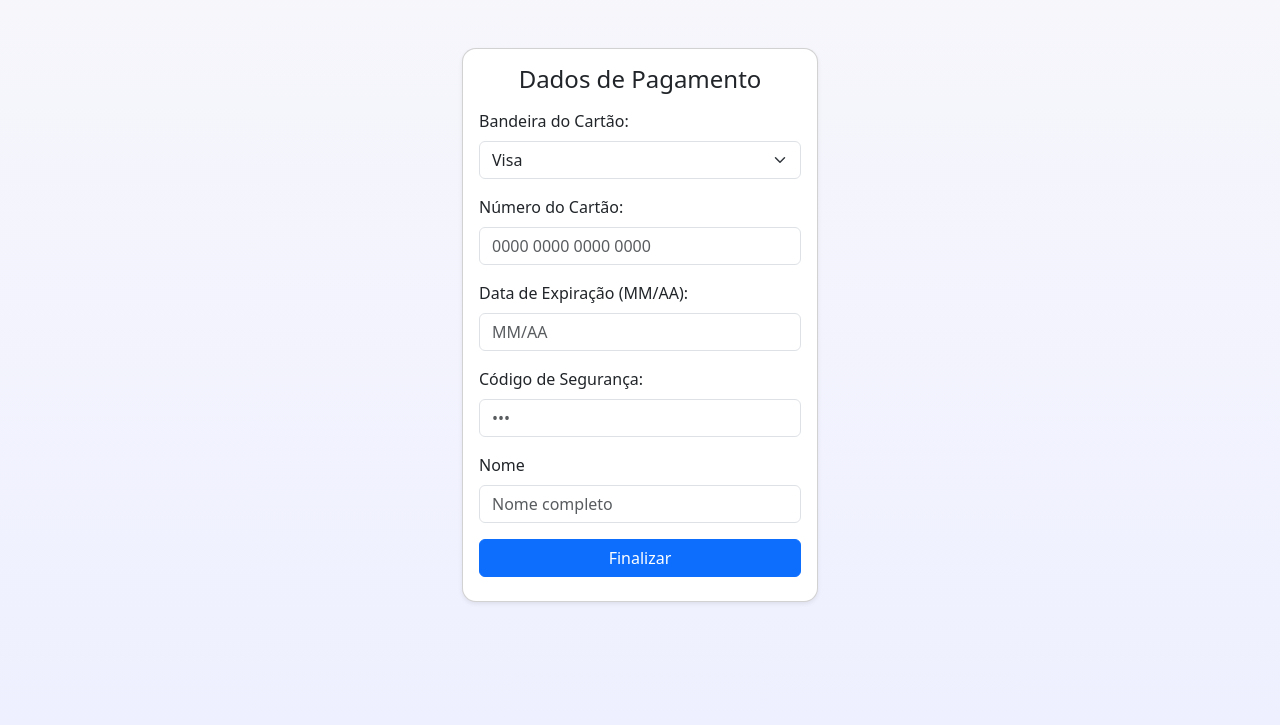
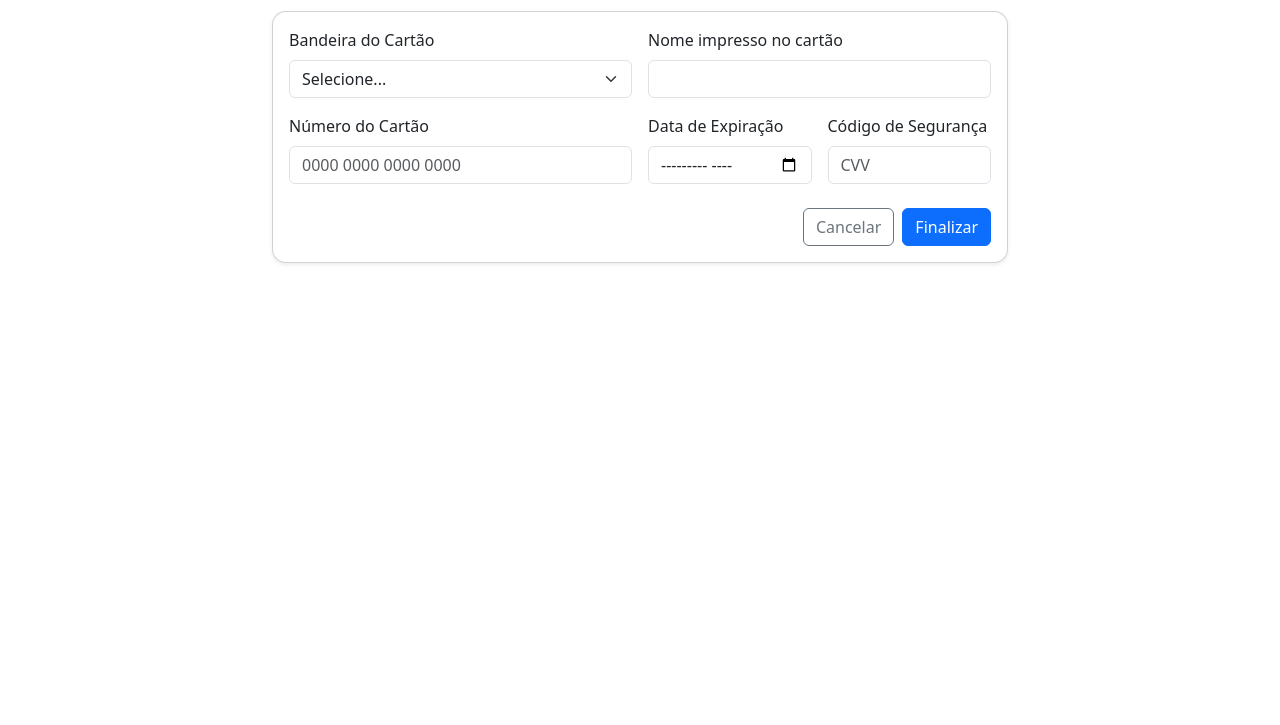
Before and after one commit to DeMesquita/atv01-ecommerce, a plain HTML site: page pagamento.html in a window 1280 px wide. Shown: the part 75-800 px from the top of the page. Drawn offline with nearby package versions, Linux system fonts and the light colour scheme.

Commit message:
Update pagamento.html

```diff
--- a/pagamento.html
+++ b/pagamento.html
@@ -1,56 +1,56 @@
 <!DOCTYPE html>
 <html lang="pt-BR">
-
 <head>
-
   <meta charset="UTF-8" />
   <meta name="viewport" content="width=device-width, initial-scale=1" />
-    <title>Pagamento - E-commerce</title>
+  <title>Pagamento</title>
   <link rel="stylesheet" href="https://cdn.jsdelivr.net/npm/bootstrap@5.3.3/dist/css/bootstrap.min.css">
   <link rel="stylesheet" href="./css/styles.css" />
 </head>
+<body id="tela-pagamento" class="py-4">
+  <main class="container">
+    <header class="d-flex flex-wrap align-items-center justify-content-between mb-4">
+      <h1 class="h4 m-0">Pagamento</h1>
+      <a href="produtos.html" class="btn btn-link">Voltar aos Produtos</a>
+    </header>
 
-<body id="tela-login" class="min-vh-100 d-flex align-items-center">
-    <main class="container">
     <div class="row justify-content-center">
-            <div class="col-12 col-sm-8 col-md-6 col-lg-4">
+      <div class="col-12 col-lg-8">
         <div class="card shadow-sm">
           <div class="card-body">
-                        <h1 class="h4 text-center mb-3">Dados de Pagamento</h1>
-                        <form id="form-login" class="needs-validation" novalidate>
-                            <div class="mb-3">
-                                <label for="bandeira" class="form-label">Bandeira do Cartão:</label>
-                                <select id="bandeira" name="bandeira" class="form-select"
-                                    placeholder="Bandeira do cartão" required>
-                                    <option value="Visa">Visa</option>
-                                    <option value="Mastercard">Mastercard</option>
-                                    <option value="American Express">American Express</option>
+            <form id="form-pagamento">
+              <div class="row g-3">
+                <div class="col-md-6">
+                  <label class="form-label" for="bandeira">Bandeira do Cartão</label>
+                  <select id="bandeira" class="form-select" required>
+                    <option value="" selected disabled>Selecione...</option>
+                    <option>Visa</option><option>Mastercard</option><option>American Express</option>
                   </select>
-
+                </div>
+                <div class="col-md-6">
+                  <label class="form-label" for="nome">Nome impresso no cartão</label>
+                  <input id="nome" class="form-control" type="text" required>
+                </div>
+                <div class="col-md-6">
+                  <label class="form-label" for="numero">Número do Cartão</label>
+                  <input id="numero" class="form-control" type="text" placeholder="0000 0000 0000 0000" required>
+                </div>
+                <div class="col-md-3">
+                  <label class="form-label" for="expiracao">Data de Expiração</label>
+                  <input id="expiracao" class="form-control" type="month" required>
+                </div>
+                <div class="col-md-3">
+                  <label class="form-label" for="cvv">Código de Segurança</label>
+                  <input id="cvv" class="form-control" type="password" placeholder="CVV" required>
+                </div>
               </div>
 
-                            <div class="mb-3">
-                                <label for="numero" class="form-label">Número do Cartão:</label>
-                                <input type="text" id="numero" name="numero" maxlength="19" pattern="\d{13,19}" class="form-control"
-                                    placeholder="0000 0000 0000 0000" required>
+              <div class="d-flex gap-2 justify-content-end mt-4">
+                <a href="produtos.html" class="btn btn-outline-secondary">Cancelar</a>
+                <button type="button" class="btn btn-primary" onclick="location.href='confirmacao.html'">
+                  Finalizar
+                </button>
               </div>
-                            <div class="mb-3">
-                                <label for="validade" class="form-label">Data de Expiração (MM/AA):</label>
-                                <input type="text" id="validade" name="validade" placeholder="MM/AA" maxlength="5"
-                                    pattern="(0[1-9]|1[0-2])\/\d{2}" class="form-control" required>
-                            </div>
-                            <div class="mb-3">
-                                <label for="codigo" class="form-label">Código de Segurança:</label><br>
-                                <input type="text" id="codigo" name="codigo" maxlength="3" class="form-control"
-                                    placeholder="•••" required>
-                            </div>
-                            <div class="mb-3">
-                                <label for="nome" class="form-label">Nome</label>
-                                <input type="text" id="nome" name="nome" class="form-control"
-                                    placeholder="Nome completo" required>
-                            </div>
-                            <button type="button" id="btn-confirmar" class="btn btn-primary w-100 mb-2"
-                                onclick="window.location.href='confirmacao.html'">Finalizar</button>
             </form>
           </div>
         </div>
@@ -58,6 +58,4 @@
     </div>
   </main>
 </body>
-
-
 </html>
```
Lines whose indentation alone changed are shown as unchanged.
